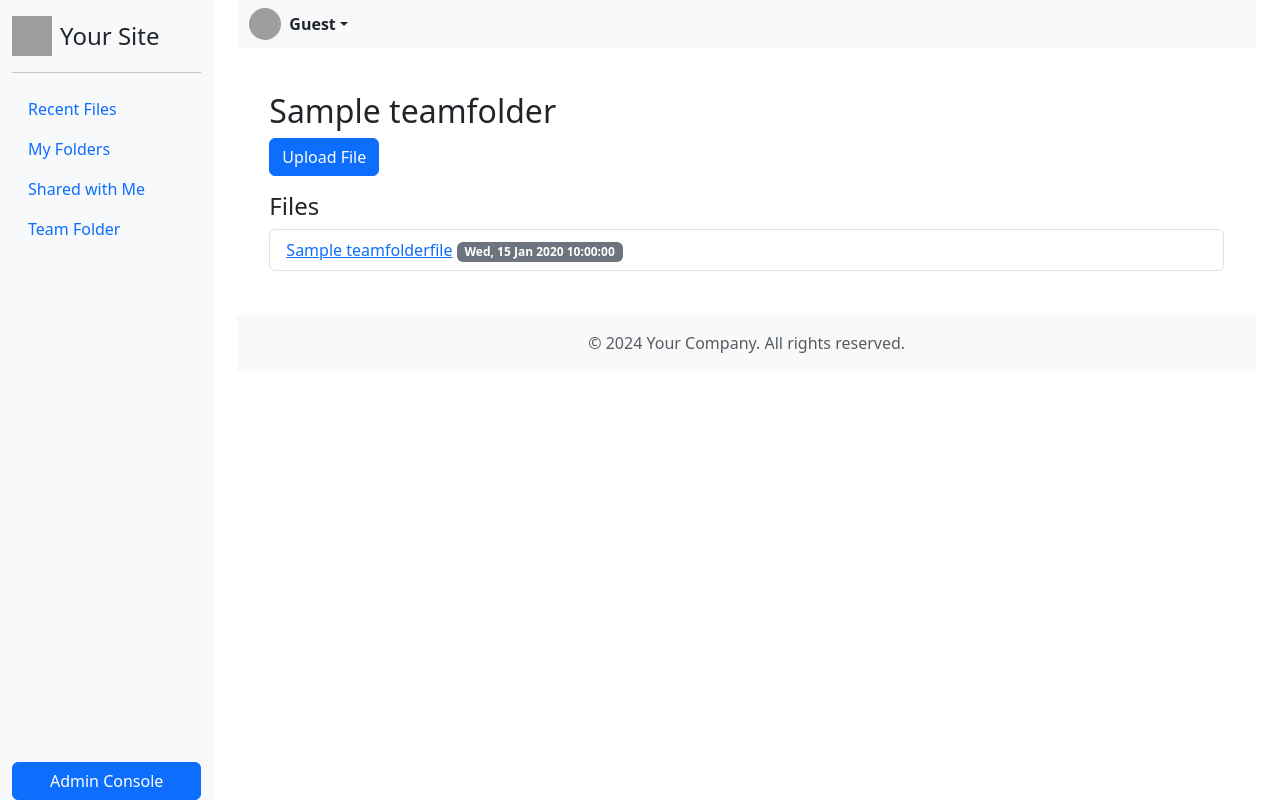
After one commit to monykappa/TestDrive, a Django app: page /team_folder/1/ in a window 1280 px wide. The commit adds this page. Run offline with Django 5.2, Linux system fonts and the light colour scheme; tables that the repository leaves empty hold one stand-in row (values such as "Sample post"); grey boxes are pictures that could not be loaded.

Commit message:
feat: add team folder management functionality

```diff
--- a/home/admin.py
+++ b/home/admin.py
@@ -8,3 +8,6 @@ admin.site.register(Folder)
 admin.site.register(File)
 admin.site.register(FolderInvitation)
 admin.site.register(FileInvitation)
+admin.site.register(TeamFolder)
+admin.site.register(TeamFolderPermission)
+admin.site.register(TeamFolderFile)
--- a/home/forms.py
+++ b/home/forms.py
@@ -21,3 +21,9 @@ def validate_file_extension(value):
     valid_extensions = ['.png', '.jpg', '.jpeg', '.webp']
     if not ext.lower() in valid_extensions:
         raise forms.ValidationError('Unsupported file extension.')
+
+
+class TeamFolderForm(forms.ModelForm):
+    class Meta:
+        model = TeamFolder
+        fields = ['name']  # Add any other fields you want to allow users to input
--- a/home/urls.py
+++ b/home/urls.py
@@ -33,6 +33,14 @@ urlpatterns = [
     path('shared_content/', views.SharedContentView.as_view(), name='shared_content'),
 
 
+# team folders
+    path('team_folders/', views.TeamFolderListView.as_view(), name='team_folders'),
+    path('team_folder/<int:id>/', views.TeamFolderDetailView.as_view(), name='team_folder_detail'),
+    path('team_folders/create/', views.TeamFolderCreateView.as_view(), name='create_team_folder'),
+    path('team_folders/<int:pk>/update/', views.TeamFolderUpdateView.as_view(), name='team_folder_update'),
+    path('team_folders/<int:pk>/delete/',  views.TeamFolderDeleteView.as_view(), name='delete_team_folder'),
+    path('team_folder/<int:pk>/add_member/', views.AddMemberToTeamFolderView.as_view(), name='add_member_to_team_folder'),  # Add this line
+
 ]
 
 
--- a/home/views.py
+++ b/home/views.py
@@ -1,9 +1,12 @@
 from gettext import translation
 import json
+from msilib.schema import ListView
+from django.views.generic import ListView, CreateView, DeleteView, UpdateView
 from pyexpat.errors import messages
 from django.contrib import messages
-from django.http import HttpResponse, HttpResponseBadRequest, HttpResponseRedirect, JsonResponse
+from django.http import Http404, HttpResponse, HttpResponseBadRequest, HttpResponseRedirect, JsonResponse
 from django.shortcuts import render, redirect
+from django.urls import reverse, reverse_lazy
 from .models import *
 from django.http import JsonResponse
 from django.views import View
@@ -343,3 +346,117 @@ class AcceptFolderInvitationView(LoginRequiredMixin, View):
         invitation.delete()
 
         return redirect('home:folder_detail', folder_id=folder.id)
+
+
+class TeamFolderListView(ListView):
+    model = TeamFolder
+    template_name = 'home/team_folders.html'  # Replace with your actual template
+    context_object_name = 'team_folders'
+
+    def get_queryset(self):
+        # Get all team folders owned by the user
+        owned_folders = TeamFolder.objects.filter(owner=self.request.user)
+
+        # Get all team folders where the user has access
+        invited_folders = TeamFolder.objects.filter(users_with_access=self.request.user)
+
+        # Combine the two querysets and return
+        return owned_folders | invited_folders  # Use union to combine querysets
+
+    def get_context_data(self, **kwargs):
+        # Get the default context
+        context = super().get_context_data(**kwargs)
+
+        # Check if the user is a superuser or has the specific permission
+        context['can_add_team_folder'] = (
+            self.request.user.is_superuser or
+            self.request.user.has_perm('home.admin_permission')  # Adjust to your app's name
+        )
+
+        return context
+
+class TeamFolderDetailView(View):
+    def get(self, request, id):
+        # Get the specific TeamFolder instance
+        folder = get_object_or_404(TeamFolder, id=id)
+
+        # Retrieve files associated with this TeamFolder
+        files = TeamFolderFile.objects.filter(team_folder=folder)  # Ensure you query TeamFolderFile
+
+        # No subfolders in TeamFolder as per your model design
+        subfolders = []  # or however you want to handle this
+
+        return render(request, 'home/team_folder_detail.html', {
+            'folder': folder,
+            'files': files,
+            'subfolders': subfolders,
+        })
+class TeamFolderCreateView(View):
+    def get(self, request):
+        form = TeamFolderForm()
+        return render(request, 'home/team_folders.html', {'form': form})
+
+    def post(self, request):
+        form = TeamFolderForm(request.POST)
+        if form.is_valid():
+            team_folder = form.save(commit=False)
+            team_folder.owner = request.user  # Set the owner to the current user
+            team_folder.save()
+            return redirect('home:team_folders')  # Redirect to the team folders list view
+        # If form is invalid, render the form again with errors
+        return render(request, 'home/team_folders.html', {'form': form})
+
+class TeamFolderUpdateView(LoginRequiredMixin, UpdateView):
+    model = TeamFolder
+    form_class = TeamFolderForm  # Reuse the same form for updating
+    template_name = 'home/team_folder_form.html'  # Template for editing team folders
+    success_url = reverse_lazy('home:team_folder_list')  # Redirect after update
+
+    def get_queryset(self):
+        # Ensure that users can only update their own folders
+        return TeamFolder.objects.filter(owner=self.request.user)
+
+class TeamFolderDeleteView(LoginRequiredMixin, DeleteView):
+    model = TeamFolder
+    success_url = reverse_lazy('home:team_folder_list')  # Redirect after deletion
+
+    def get_queryset(self):
+        # Ensure that users can only delete their own folders
+        return TeamFolder.objects.filter(owner=self.request.user)
+
+
+# views.py
+class AddMemberToTeamFolderView(View):
+    def post(self, request, pk):
+        folder = get_object_or_404(TeamFolder, pk=pk)
+        username = request.POST.get('username')
+        can_share = request.POST.get('can_share') == 'on'
+        can_create = request.POST.get('can_create') == 'on'
+        can_edit = request.POST.get('can_edit') == 'on'
+        can_delete = request.POST.get('can_delete') == 'on'
+
+        try:
+            user = User.objects.get(username=username)
+        except User.DoesNotExist:
+            # Handle user not found
+            return redirect('home:team_folder_detail', id=pk)  # Change 'pk' to 'id' here
+
+        permission, created = TeamFolderPermission.objects.get_or_create(
+            team_folder=folder,
+            user=user,
+            defaults={
+                'can_share': can_share,
+                'can_create': can_create,
+                'can_edit': can_edit,
+                'can_delete': can_delete,
+            }
+        )
+
+        if not created:
+            permission.can_share = can_share
+            permission.can_create = can_create
+            permission.can_edit = can_edit
+            permission.can_delete = can_delete
+            permission.save()
+
+        return redirect('home:team_folder_detail', id=pk)  # Change 'pk' to 'id' here
--- a/templates/base.html
+++ b/templates/base.html
@@ -48,7 +48,7 @@
 
                         </li>
                         <li class="nav-item">
-                            <a class="nav-link" href="">Team Folder</a>
+                            <a class="nav-link" href="{% url 'home:team_folders' %}">Team Folder</a>
                         </li>
                     </ul>
 
@@ -92,13 +92,13 @@
                     <div class="offcanvas-body d-flex flex-column">
                         <ul class="nav flex-column">
                             <li class="nav-item">
-                                <a class="nav-link active" href="">Home</a>
+                                <a href="{% url 'home:my_folders' %}" class="nav-link">My Folders</a>
                             </li>
                             <li class="nav-item">
-                                <a class="nav-link" href="">About</a>
+                                <a href="{% url 'home:shared_content' %}" class="nav-link">Shared with Me</a>
                             </li>
                             <li class="nav-item">
-                                <a class="nav-link" href="">Contact</a>
+                                <a class="nav-link" href="{% url 'home:team_folders' %}">Team Folder</a>
                             </li>
                         </ul>
                         <div class="mt-auto">
--- /dev/null
+++ b/templates/home/team_folder_detail.html
@@ -0,0 +1,50 @@
+{% extends "base.html" %}
+
+{% block content %}
+<div class="container mt-4">
+    <h2>{{ folder.name }}</h2>
+
+    <!-- Option to add a new file -->
+    <div class="mb-3">
+        <a href="#" class="btn btn-primary" data-bs-toggle="modal" data-bs-target="#uploadFileModal">Upload File</a>
+    </div>
+
+    <!-- Display Files -->
+    <h4>Files</h4>
+    <ul class="list-group mb-4">
+        {% for file in files %}
+        <li class="list-group-item">
+            <a href="{{ file.file.url }}">{{ file.name }}</a>
+            <span class="badge bg-secondary">{{ file.uploaded_at|date:"D, d M Y H:i:s" }}</span>
+        </li>
+        {% empty %}
+        <li class="list-group-item">No files found.</li>
+        {% endfor %}
+    </ul>
+
+    <!-- Modal for Uploading File -->
+    <div class="modal fade" id="uploadFileModal" tabindex="-1" aria-labelledby="uploadFileModalLabel" aria-hidden="true">
+        <div class="modal-dialog">
+            <div class="modal-content">
+                <div class="modal-header">
+                    <h5 class="modal-title" id="uploadFileModalLabel">Upload File to {{ folder.name }}</h5>
+                    <button type="button" class="btn-close" data-bs-dismiss="modal" aria-label="Close"></button>
+                </div>
+                <form method="POST" action="{% url 'home:upload_file' folder.id %}" enctype="multipart/form-data">
+                    {% csrf_token %}
+                    <div class="modal-body">
+                        <div class="mb-3">
+                            <label for="file" class="form-label">Select File</label>
+                            <input type="file" class="form-control" id="file" name="file" required>
+                        </div>
+                    </div>
+                    <div class="modal-footer">
+                        <button type="button" class="btn btn-secondary" data-bs-dismiss="modal">Close</button>
+                        <button type="submit" class="btn btn-primary">Upload</button>
+                    </div>
+                </form>
+            </div>
+        </div>
+    </div>
+</div>
+{% endblock %}
```
Also changed, not shown: home/models.py (+65 -17 lines), templates/home/team_folders.html (added, +179 -0 lines), home/migrations/0002_remove_file_created_at_remove_file_file_path_and_more.py, home/migrations/0003_file_file.py (deleted), home/migrations/0004_alter_file_file.py (deleted), home/migrations/0005_alter_file_name.py (deleted), home/migrations/0006_folder_users_with_access_alter_folder_owner_and_more.py (deleted), home/migrations/0007_delete_folderinvitation.py (deleted), home/migrations/0008_folderinvitation.py (deleted), home/migrations/0009_fileinvitation.py (deleted).
